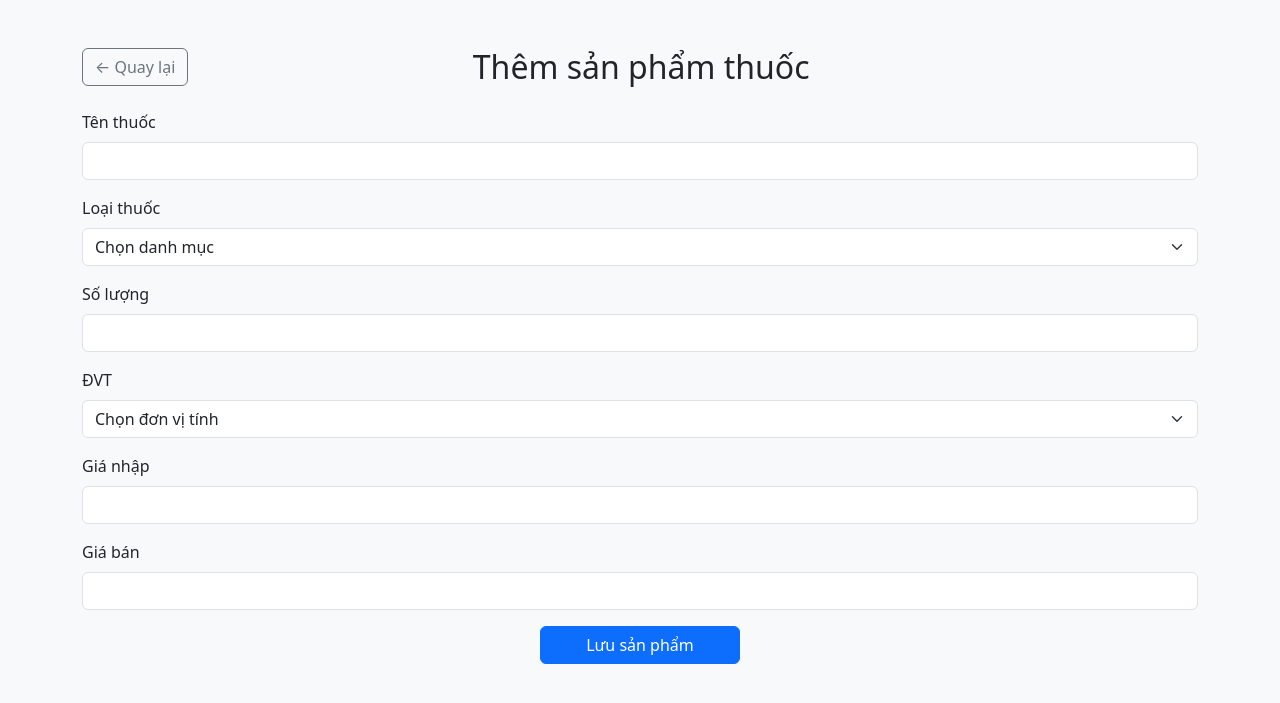
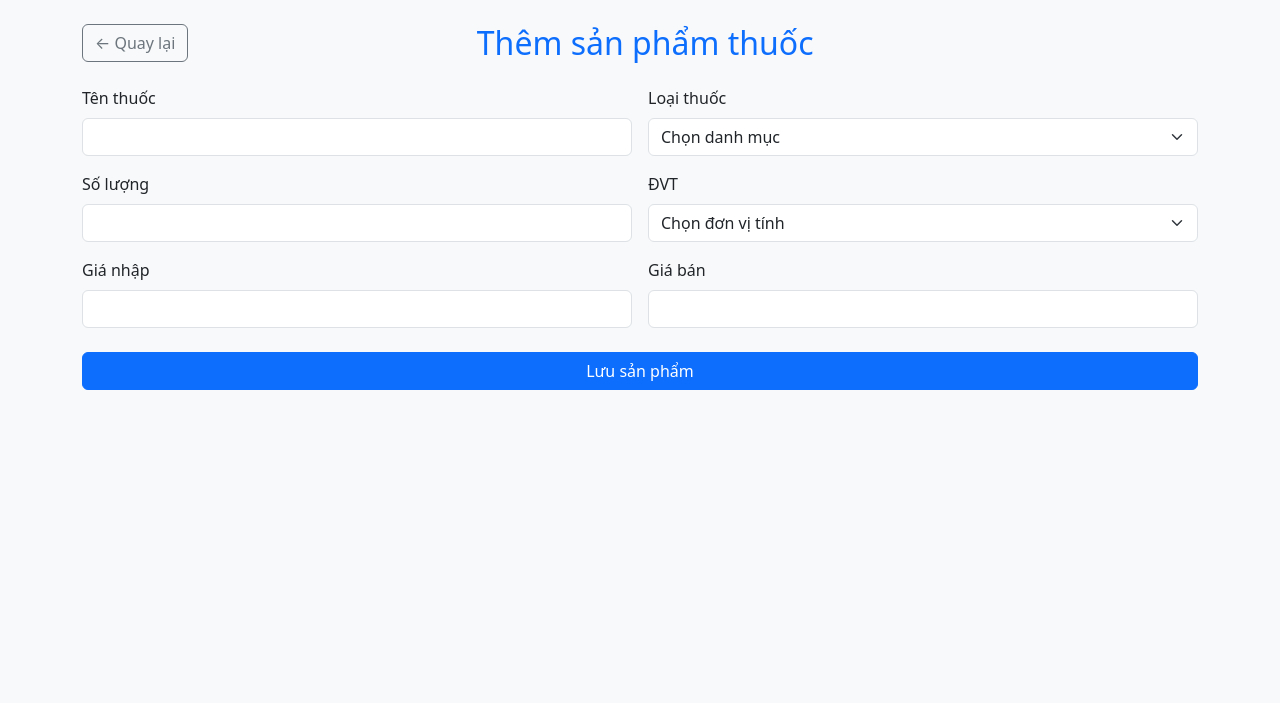
Before and after one commit to khanhnguyen2903/NhaThuoc, a Django app: page /products/add/ in a window 1280 px wide. Shown: the top 703 px of the page. Run offline with Django 4.2, Linux system fonts and the light colour scheme; data that the repository does not hold is empty.

Commit message:
update code lan 4

```diff
--- a/products/templates/products/add_product.html
+++ b/products/templates/products/add_product.html
@@ -4,27 +4,35 @@
 
 <head>
   <meta charset="UTF-8" />
+  <meta name="viewport" content="width=device-width, initial-scale=1" /> <!-- ✅ responsive -->
   <title>Thêm sản phẩm thuốc</title>
   <link href="https://cdn.jsdelivr.net/npm/bootstrap@5.3.3/dist/css/bootstrap.min.css" rel="stylesheet" />
 </head>
 
 <body class="bg-light">
-  <div class="container mt-5">
-    <div class="d-flex align-items-center justify-content-between mb-4">
-      <a href="{% url 'display_product' %}" class="btn btn-outline-secondary me-3">
+  <div class="container mt-4">
+    <!-- Header -->
+    <div class="row align-items-center mb-4 text-center text-md-start">
+      <div class="col-12 col-md-auto mb-2 mb-md-0">
+        <a href="{% url 'display_product' %}" class="btn btn-outline-secondary w-100 w-md-auto">
           &#8592; Quay lại
         </a>
-      <h2 class="flex-grow-1 text-center m-0">Thêm sản phẩm thuốc</h2>
-      <!-- để cân bằng layout khi h2 nằm giữa, thêm 1 div "ảo" cùng kích thước với nút back -->
-      <div style="width: 120px;"></div>
       </div>
+      <div class="col-12 col-md text-center">
+        <h2 class="m-0 text-primary">Thêm sản phẩm thuốc</h2>
+      </div>
+      <div class="col-12 col-md-auto d-none d-md-block" style="width: 120px;"></div>
+    </div>
+
+    <!-- Form -->
     <form method="post">
       {% csrf_token %}
-      <div class="mb-3">
+      <div class="row g-3">
+        <div class="col-12 col-md-6">
           <label class="form-label">Tên thuốc</label>
           <input type="text" name="name" class="form-control" required />
         </div>
-      <div class="mb-3">
+        <div class="col-12 col-md-6">
           <label class="form-label">Loại thuốc</label>
           <select name="medicine_type" class="form-select" required>
             <option value="" disabled selected>Chọn danh mục</option>
@@ -34,11 +42,11 @@
             <option value="KH">Khác</option>
           </select>
         </div>
-      <div class="mb-3">
+        <div class="col-12 col-md-6">
           <label class="form-label">Số lượng</label>
           <input type="number" name="quantity" class="form-control" required />
         </div>
-      <div class="mb-3">
+        <div class="col-12 col-md-6">
           <label class="form-label">ĐVT</label>
           <select name="dvt" class="form-select" required>
             <option value="" disabled selected>Chọn đơn vị tính</option>
@@ -49,25 +57,30 @@
             <option value="Lọ">Lọ</option>
           </select>
         </div>
-      <div class="mb-3">
+        <div class="col-12 col-md-6">
           <label class="form-label">Giá nhập</label>
           <input type="number" name="import_price" step="0.01" class="form-control" required />
         </div>
-      <div class="mb-3">
+        <div class="col-12 col-md-6">
           <label class="form-label">Giá bán</label>
           <input type="number" name="sale_price" step="0.01" class="form-control" required />
         </div>
-      <!-- ✅ Nút cố định ở giữa đáy màn hình -->
-      <div class="d-flex justify-content-center">
-        <button type="submit" class="btn btn-primary mx-auto mb-3" style="width: 200px;">
+      </div>
+
+      <!-- Nút submit -->
+      <div class="d-grid mt-4">
+        <button type="submit" class="btn btn-primary">
           Lưu sản phẩm
         </button>
       </div>
     </form>
+
     {% if message %}
     <div class="alert alert-success mt-3">{{ message }}</div>
     {% endif %}
   </div>
+
+  <script src="https://cdn.jsdelivr.net/npm/bootstrap@5.3.3/dist/js/bootstrap.bundle.min.js"></script>
 </body>
 
 </html>
```
Lines whose indentation alone changed are shown as unchanged.
